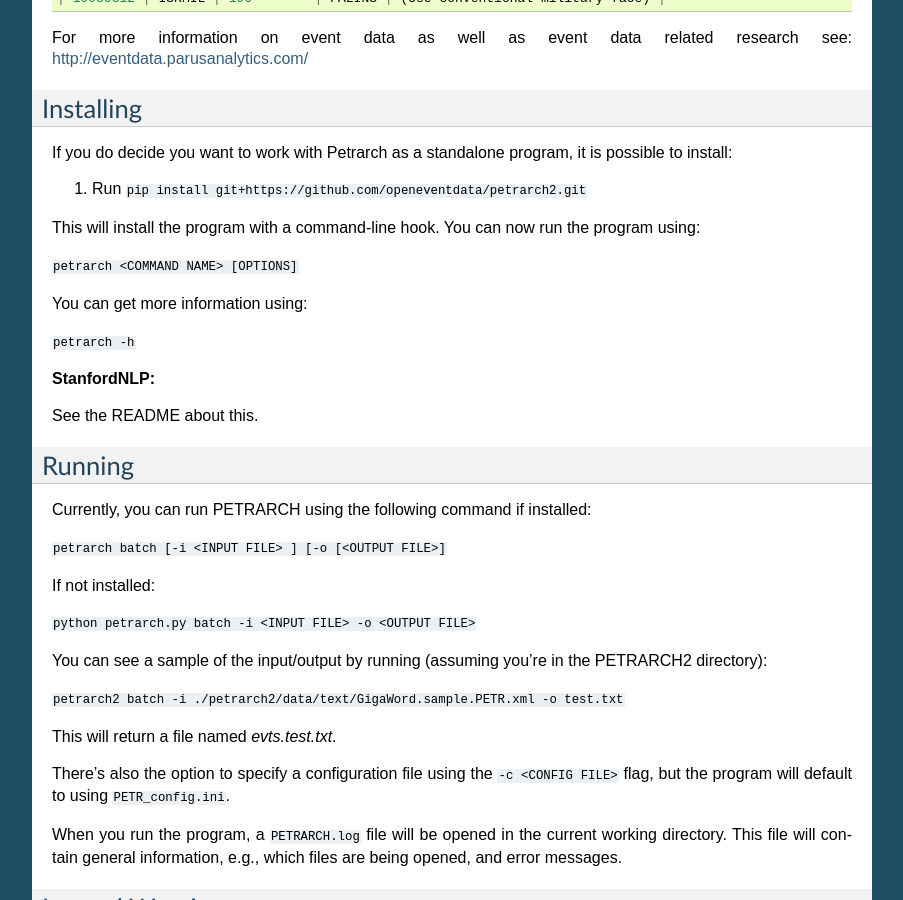
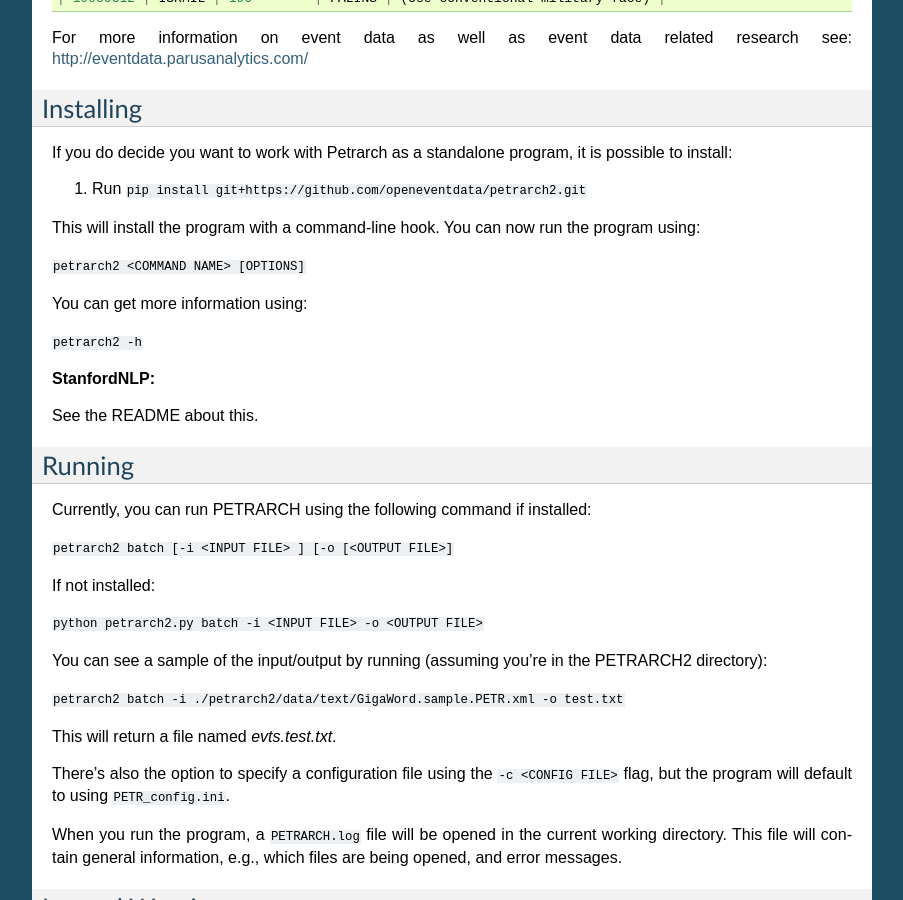
Before and after one commit to openeventdata/petrarch2, a Sphinx documentation site: the page built from docs/source/index.rst, in a window 1280 px wide and 900 px high, scrolled down 924 px. Shown: the whole window, without its empty margins (198-1101 px from the left). Built offline with Sphinx 7.4.7, drawn with Linux system fonts in a browser that asks for light colours.

Commit message:
Update install instructions in docs.

```diff
--- a/docs/source/index.rst
+++ b/docs/source/index.rst
@@ -68,11 +68,11 @@
 
 This will install the program with a command-line hook. You can now run the program using:
 
-``petrarch <COMMAND NAME> [OPTIONS]``
+``petrarch2 <COMMAND NAME> [OPTIONS]``
 
 You can get more information using:
 
-``petrarch -h``
+``petrarch2 -h``
 
 **StanfordNLP:**
 
@@ -83,11 +83,11 @@
 
 Currently, you can run PETRARCH using the following command if installed:
 
-``petrarch batch [-i <INPUT FILE> ] [-o [<OUTPUT FILE>]``
+``petrarch2 batch [-i <INPUT FILE> ] [-o [<OUTPUT FILE>]``
 
 If not installed:
 
-``python petrarch.py batch -i <INPUT FILE> -o <OUTPUT FILE>``
+``python petrarch2.py batch -i <INPUT FILE> -o <OUTPUT FILE>``
 
 You can see a sample of the input/output by running (assuming you're in the
 PETRARCH2 directory):
```
